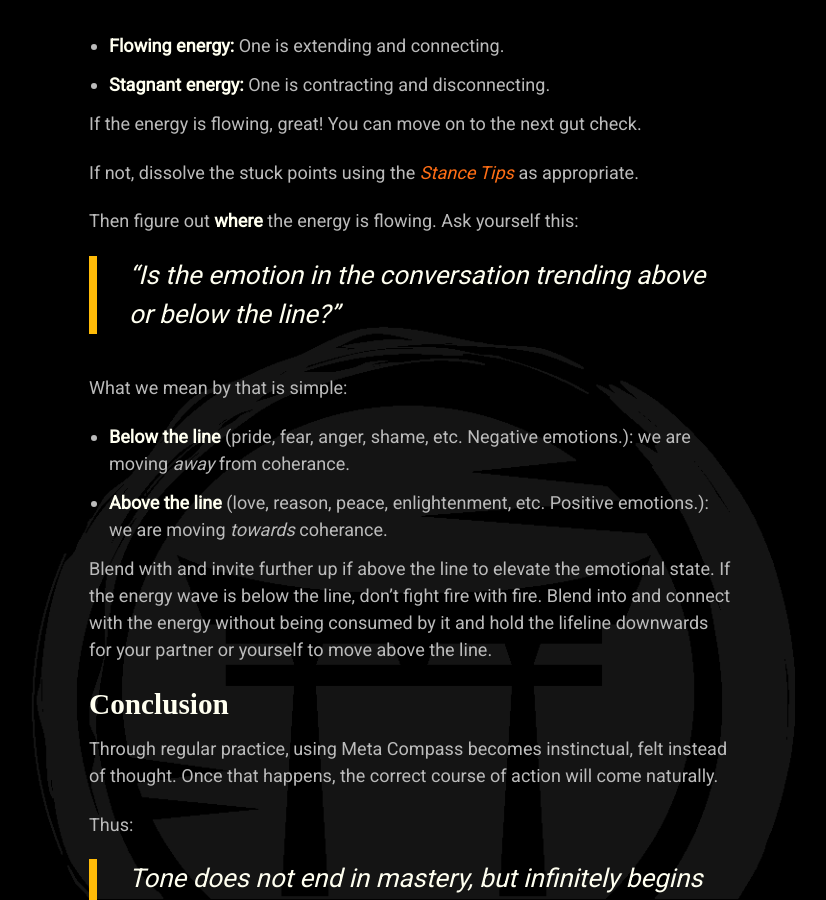
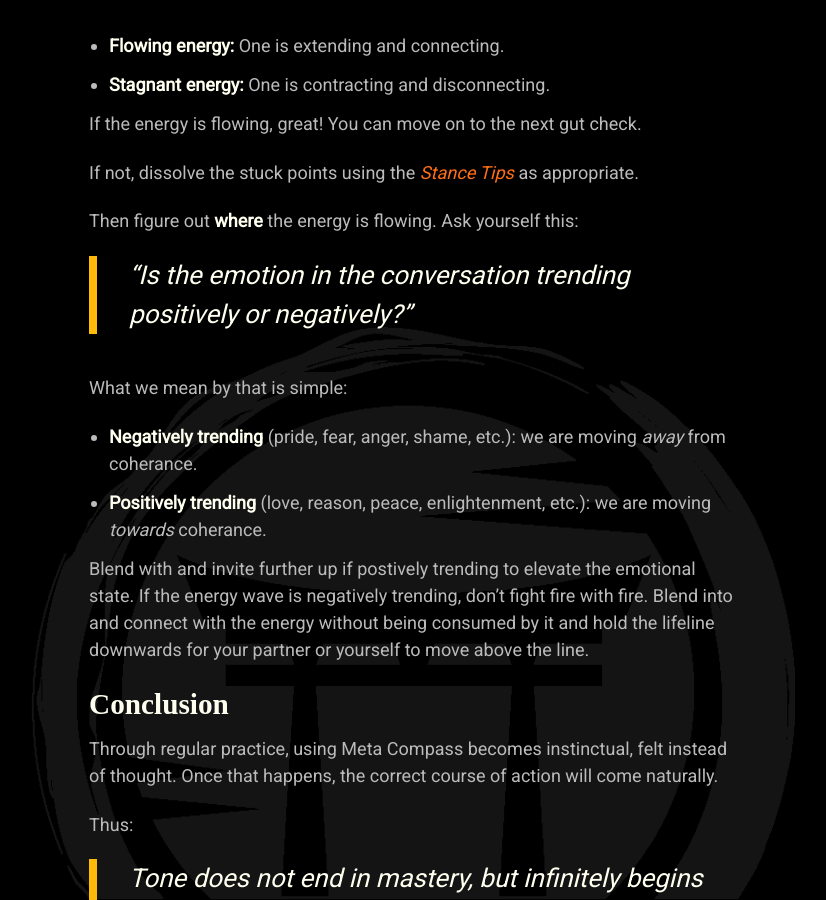
Before and after one commit to mindset-dojo/mindset-dojo.github.io, a Jekyll site: the page built from _forms/tone.md, in a window 1280 px wide and 900 px high, scrolled down 1538 px. Shown: the whole window, without its empty margins (229-1055 px from the left). Built offline with Jekyll 4.4.1, drawn with Linux system fonts in a browser that asks for light colours; some web fonts are replaced.

Commit message:
refactor(tone): get rid of map of consciousness references.

```diff
--- a/_forms/tone.md
+++ b/_forms/tone.md
@@ -49,14 +49,14 @@
 
 Then figure out **where** the energy is flowing. Ask yourself this:
 
-> "Is the emotion in the conversation trending above or below the line?"
+> "Is the emotion in the conversation trending positively or negatively?"
 
 What we mean by that is simple:
 
-- **Below the line** (pride, fear, anger, shame, etc. Negative emotions.): we are moving *away* from coherance.
-- **Above the line** (love, reason, peace, enlightenment, etc. Positive emotions.): we are moving *towards* coherance.
+- **Negatively trending** (pride, fear, anger, shame, etc.): we are moving *away* from coherance.
+- **Positively trending** (love, reason, peace, enlightenment, etc.): we are moving *towards* coherance.
 
-Blend with and invite further up if above the line to elevate the emotional state. If the energy wave is below the line, don't fight fire with fire. Blend into and connect with the energy without being consumed by it and hold the lifeline downwards for your partner or yourself to move above the line.
+Blend with and invite further up if postively trending to elevate the emotional state. If the energy wave is negatively trending, don't fight fire with fire. Blend into and connect with the energy without being consumed by it and hold the lifeline downwards for your partner or yourself to move above the line.
 
 ### Conclusion
 
```
